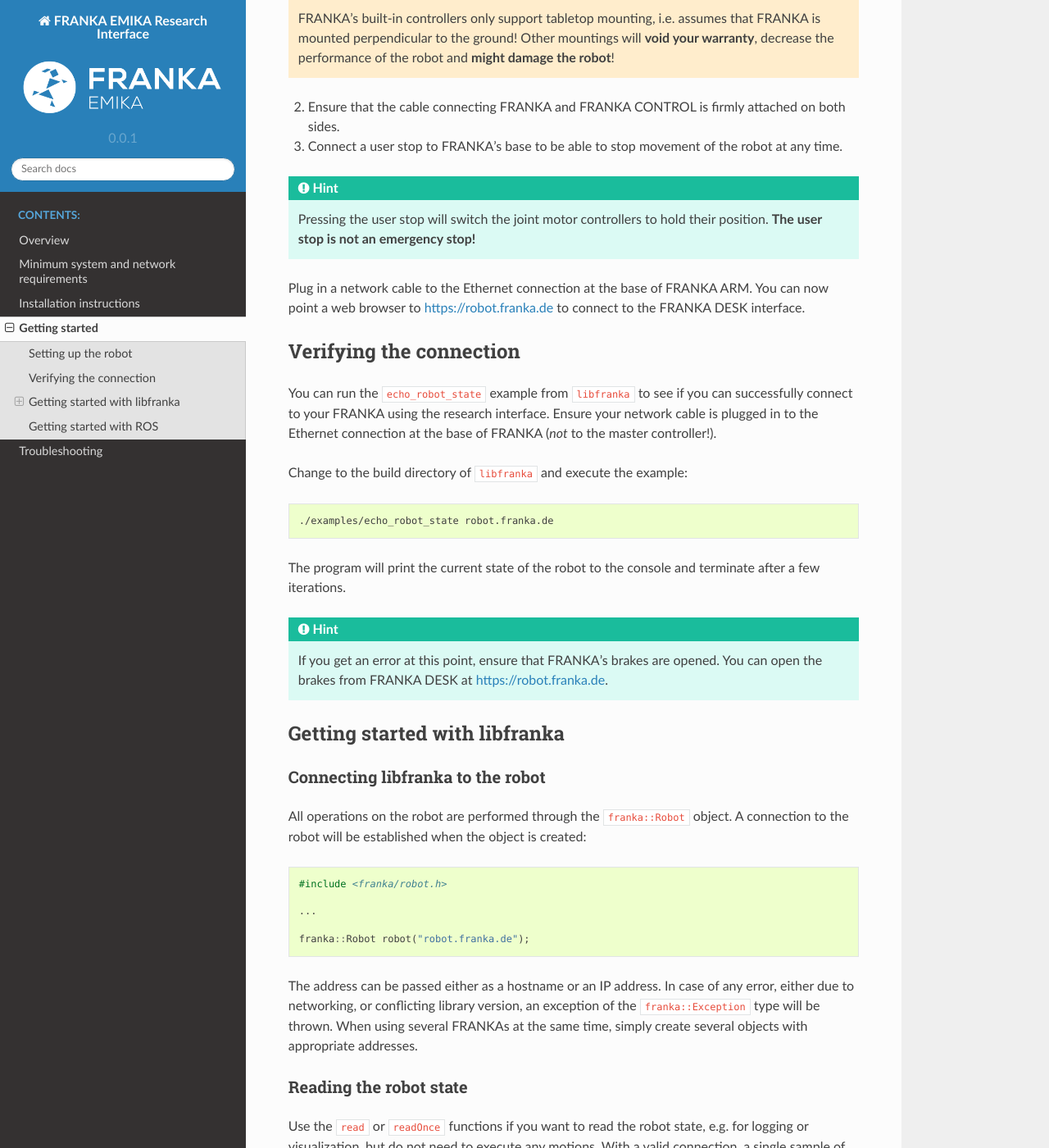
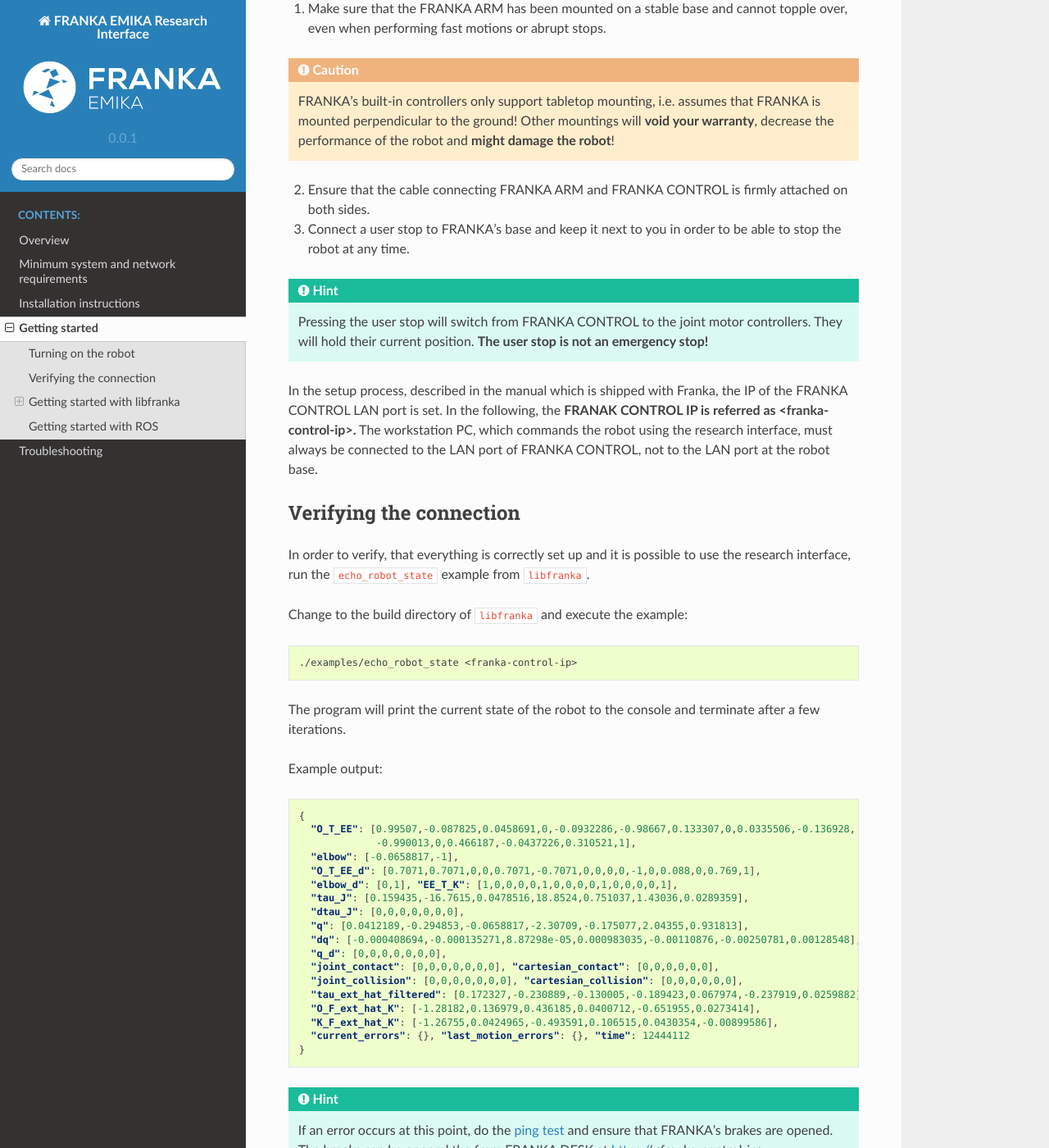
Before and after one commit to frankaemika/docs, a Sphinx documentation site: the page built from source/tutorial.rst, in a window 1280 px wide and 1400 px high, scrolled down 438 px. Shown: the whole window at 82% size. Built offline with Sphinx 7.4.7 and the Read the Docs theme 2.0.0, drawn with Linux system fonts in a browser that asks for light colours; some of the changed text lies outside the part shown.

Commit message:
Updated the tutorial section.

```diff
--- a/source/requirements.rst
+++ b/source/requirements.rst
@@ -27,7 +27,7 @@
 	FRANKA ARM.
 
 In order to get a good performance of the robot, it must be guaranteed, that the sum of the
-following chronometries is less than 1 ms.
+following time measurements is less than 1 ms.
 
 The time,
  * it takes to send the current measurements from FRANKA CONTROL to the workstation PC.
--- a/source/tutorial.rst
+++ b/source/tutorial.rst
@@ -1,56 +1,88 @@
 Getting started
 ===============
 
-After :doc:`setting up the required software <installation>`, you can get started with your FRANKA!
+.. todo::
 
-Setting up the robot
+  Add information about the emergency stop
+
+
+After :doc:`setting up the required software <installation>`, the robot needs to be installed and
+tested. **Please read - in beforehand - through the documents shipped with the robot and follow
+the set-up instructions!**
+
+
+Turning on the robot
 --------------------
 
-Before we get started with controlling FRANKA, here are a few important points to consider when
-working with FRANKA.
+Always check the following things before turning on the robot.
 
-1. Make sure that FRANKA has been mounted on a stable base and cannot topple over, even when
-   performing fast motions or abrupt stops.
+1. Make sure that the FRANKA ARM has been mounted on a stable base and cannot topple over, even
+   when performing fast motions or abrupt stops.
 
 .. caution::
+   FRANKA's built-in controllers only support tabletop mounting, i.e. assumes that FRANKA is
+   mounted perpendicular to the ground! Other mountings will **void your warranty**, decrease the
+   performance of the robot and **might damage the robot**!
 
-    FRANKA's built-in controllers only support tabletop mounting, i.e. assumes that FRANKA is
-    mounted perpendicular to the ground! Other mountings will **void your warranty**, decrease the
-    performance of the robot and **might damage the robot**!
+2. Ensure that the cable connecting FRANKA ARM and FRANKA CONTROL is firmly attached on both sides.
+3. Connect a user stop to FRANKA's base and keep it next to you in order to be able to stop
+   the robot at any time.
+
+.. hint::
+   Pressing the user stop will switch from FRANKA CONTROL to the joint motor controllers. They
+   will hold their current position. **The user stop is not an emergency stop!**
 
 
-2. Ensure that the cable connecting FRANKA and FRANKA CONTROL is firmly attached on both sides.
-3. Connect a user stop to FRANKA's base to be able to stop movement of the robot at any time.
-
-.. hint::
-
-    Pressing the user stop will switch the joint motor controllers to hold their position.
-    **The user stop is not an emergency stop!**
-
-Plug in a network cable to the Ethernet connection at the base of FRANKA ARM. You can now point a
-web browser to https://robot.franka.de to connect to the FRANKA DESK interface.
+In the setup process, described in the manual which is shipped with Franka, the IP of the FRANKA
+CONTROL LAN port is set. In the following, the **FRANAK CONTROL IP is referred as
+<franka-control-ip>.** The workstation PC, which commands the robot using the research interface,
+must always be connected to the LAN port of FRANKA CONTROL, not to the LAN port at the robot base.
 
 
 Verifying the connection
 ------------------------
 
-You can run the ``echo_robot_state`` example from ``libfranka`` to see if you can successfully
-connect to your FRANKA using the research interface. Ensure your network cable is plugged in to the
-Ethernet connection at the base of FRANKA (*not* to the master controller!).
+In order to verify, that everything is correctly set up and it is possible to use the research
+interface, run the ``echo_robot_state`` example from ``libfranka``.
 
 Change to the build directory of ``libfranka`` and execute the example:
 
 .. code-block:: shell
 
-    ./examples/echo_robot_state robot.franka.de
+    ./examples/echo_robot_state <franka-control-ip>
 
 The program will print the current state of the robot to the console and terminate after a few
 iterations.
 
+Example output:
+
+.. code-block:: json
+
+    {
+      "O_T_EE": [0.99507,-0.087825,0.0458691,0,-0.0932286,-0.98667,0.133307,0,0.0335506,-0.136928,
+                 -0.990013,0,0.466187,-0.0437226,0.310521,1],
+      "elbow": [-0.0658817,-1],
+      "O_T_EE_d": [0.7071,0.7071,0,0,0.7071,-0.7071,0,0,0,0,-1,0,0.088,0,0.769,1],
+      "elbow_d": [0,1], "EE_T_K": [1,0,0,0,0,1,0,0,0,0,1,0,0,0,0,1],
+      "tau_J": [0.159435,-16.7615,0.0478516,18.8524,0.751037,1.43036,0.0289359],
+      "dtau_J": [0,0,0,0,0,0,0],
+      "q": [0.0412189,-0.294853,-0.0658817,-2.30709,-0.175077,2.04355,0.931813],
+      "dq": [-0.000408694,-0.000135271,8.87298e-05,0.000983035,-0.00110876,-0.00250781,0.00128548],
+      "q_d": [0,0,0,0,0,0,0],
+      "joint_contact": [0,0,0,0,0,0,0], "cartesian_contact": [0,0,0,0,0,0],
+      "joint_collision": [0,0,0,0,0,0,0], "cartesian_collision": [0,0,0,0,0,0],
+      "tau_ext_hat_filtered": [0.172327,-0.230889,-0.130005,-0.189423,0.067974,-0.237919,0.0259882],
+      "O_F_ext_hat_K": [-1.28182,0.136979,0.436185,0.0400712,-0.651955,0.0273414],
+      "K_F_ext_hat_K": [-1.26755,0.0424965,-0.493591,0.106515,0.0430354,-0.00899586],
+      "current_errors": {}, "last_motion_errors": {}, "time": 12444112
+    }
+
+
 .. hint::
 
-    If you get an error at this point, ensure that FRANKA's brakes are opened. You can open the
-    brakes from FRANKA DESK at https://robot.franka.de.
+    If an error occurs at this point, do the :ref:`ping test <troubleshooting_robot_not_reachable>`
+    and ensure that FRANKA's brakes are opened. The breaks can be opened the from FRANKA DESK at
+    https://<franka-control-ip>.
 
 
 Getting started with libfranka
@@ -68,82 +100,96 @@
 
     ...
 
-    franka::Robot robot("robot.franka.de");
+    franka::Robot robot("<franka-control-ip>");
 
-The address can be passed either as a hostname or an IP address. In case of any error, either due to
-networking, or conflicting library version, an exception of the ``franka::Exception`` type will be
-thrown. When using several FRANKAs at the same time, simply create several objects with appropriate
-addresses.
+The address can be passed either as a hostname or an IP address. In case of any error, either due
+to networking or conflicting library version, an exception of the ``franka::Exception`` type will
+be thrown. When using several FRANKAs at the same time, simply create several objects with
+appropriate IP addresses.
 
 
 Reading the robot state
 ^^^^^^^^^^^^^^^^^^^^^^^
 
-Use the ``read`` or ``readOnce`` functions if you want to read the robot state, e.g. for logging or
-visualization, but do not need to execute any motions. With a valid connection, a single sample of
-the robot state can be read using the ``readOnce`` function:
+The functions ``read`` or ``readOnce`` can be used to gather the current robot state, e.g. for
+logging or visualization.
+
+
+With a valid connection, *a single sample of the robot state* can be read using the ``readOnce``
+function:
 
 .. code-block:: c++
 
     franka::RobotState state = robot.readOnce();
 
-
-The state can be read continuously using the ``read`` function and a callback. Return ``false`` in
-the callback when you want to stop, like in the ``echo_robot_state`` example:
+The next example shows how to continuously read the robot state using the ``read`` function and a
+callback. Returning ``false`` in the callback stops the loop. In the following, an excerpt of the
+``echo_robot_state`` example is shown:
 
 .. code-block:: c++
 
     size_t count = 0;
     robot.read([&count](const franka::RobotState& robot_state) {
-        std::cout << robot_state << std::endl;
-        return count++ < 100;
+      // Printing to std::cout adds a delay. This is acceptable for a read loop such as this,
+      // but should not be done in a control loop.
+      std::cout << robot_state << std::endl;
+      return count++ < 100;
     });
 
 
 Moving the robot
 ^^^^^^^^^^^^^^^^
 
-To try moving the robot, execute the ``generate_joint_velocity_motion`` example. Brakes and the user
-stop must be released before moving. The example will move the last four joints. After verifying
-that the robot has enough free space to move without colliding, execute the following from the build
-directory:
+The robot can be moved, by executing one of many examples provided with ``libfranka``, like the
+``generate_joint_velocity_motion`` example. As already mentioned before, the brakes and the user
+stop must be released before moving, otherwise an error is printed. This example will move the
+last four joints.
+
+After verifying, that the robot has enough free space to move without colliding, execute the
+following command from the build directory:
 
 .. code-block:: shell
 
-    ./examples/generate_joint_velocity_motion robot.franka.de
+    ./examples/generate_joint_velocity_motion <franka-control-ip>
 
-The robot is moved by a `controller` which specifies the desired torque on each joint. You can
-choose from one of the four `controllers`, or provide your own. Additionally, the `controllers` can
-be fed with desired joint values :math:`q_d` by `motion generators`. Your motion generator can use
-one of the four interfaces:
+The robot is moved by a `controller` which specifies the desired torque on each joint. It is
+possible to choose between four built in `controllers`. Further, a self written controller
+can be provided. Additionally, the `controllers` can be fed with desired joint values :math:`q_d`
+by `motion generators`. For building a motion generator, one of the four interfaces can be used:
 
 * Joint position
 * Joint velocity
 * Cartesian position
 * Cartesian velocity
 
-You execute the motions by providing a callback to the ``franka::Robot::control`` function.
-An example usage can be seen in ``examples/generate_joint_velocity_motion.cpp``:
+
+The motions are executed by providing a callback to the ``franka::Robot::control`` function.
+An excerpt from ``examples/generate_joint_velocity_motion.cpp`` of an example usage is shown in
+the following:
 
 .. code-block:: c++
 
     double time_max = 4.0;
     double omega_max = 0.2;
     double time = 0.0;
-    robot.control([=, &time](const franka::RobotState&) -> franka::JointVelocities {
-      double cycle = std::floor(std::pow(-1.0, (time - std::fmod(time, time_max)) / time_max));
-      double omega = cycle * omega_max / 2.0 * (1.0 - std::cos(2.0 * M_PI / time_max * time));
+    robot.control([=, &time](const franka::RobotState&,
+                             franka::Duration time_step) -> franka::JointVelocities {
+      time += time_step.s();
 
-      time += 0.001;
       if (time > 2 * time_max) {
         std::cout << std::endl << "Finished motion, shutting down example" << std::endl;
         return franka::Stop;
       }
+
+      double cycle = std::floor(std::pow(-1.0, (time - std::fmod(time, time_max)) / time_max));
+      double omega = cycle * omega_max / 2.0 * (1.0 - std::cos(2.0 * M_PI / time_max * time));
+
       return {{0.0, 0.0, 0.0, omega, omega, omega, omega}};
     });
 
+
 The callback provided to the ``robot.control`` will be executed for each robot state received from
-FRANKA, at 1 KHz frequency. In the above example. the desired velocity is returned
+FRANKA, at 1 kHz frequency. In the above example. the desired velocity is returned
 ``{{0.0, 0.0, 0.0, omega, omega, omega, omega}}`` during motion. When the motion is finished
 ``franka::Stop`` is returned instead. This example uses the default `Joint Impedance` controller,
 which offers the best performance (and can be used for Cartesian motions as well).
@@ -153,19 +199,22 @@
     Do not call any ``franka::Robot`` functions inside of the callbacks, as this would negatively
     influence the timings.
 
-To provide your own controller, you would also use ``franka::Robot::control`` function. Here's a
-simple controller commanding zero torque for each joint:
+For writing a controller, the ``franka::Robot::control`` function is used as well. The following
+example shows a **simple controller** commanding zero torque for each joint:
 
 .. code-block:: c++
 
-    robot.control([&](const franka::RobotState& robot_state) -> franka::Torques {
+    robot.control([&](const franka::RobotState&, franka::Duration) -> franka::Torques {
           return {{0.0, 0.0, 0.0, 0.0, 0.0, 0.0, 0.0}};
         });
 
-``motion_with_control.cpp`` shows how to provide both external motion generation and control.
+
+The combination of both, **external motion generation and control** is shown in the example file
+``motion_with_control.cpp``.
 
 When creating motions, make sure they have smooth velocity and acceleration profiles. Big
 discontinuities can trigger robot's safety features and abort the motion.
+
 
 
 Getting started with ROS
```
Also changed, not shown: source/troubleshooting.rst (+18 -9 lines).
